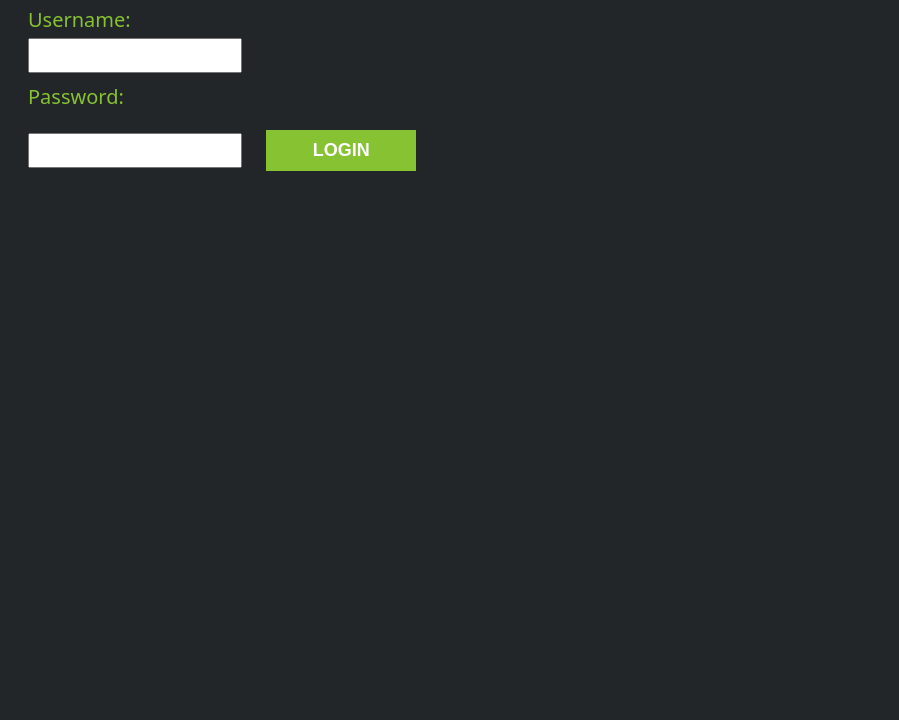
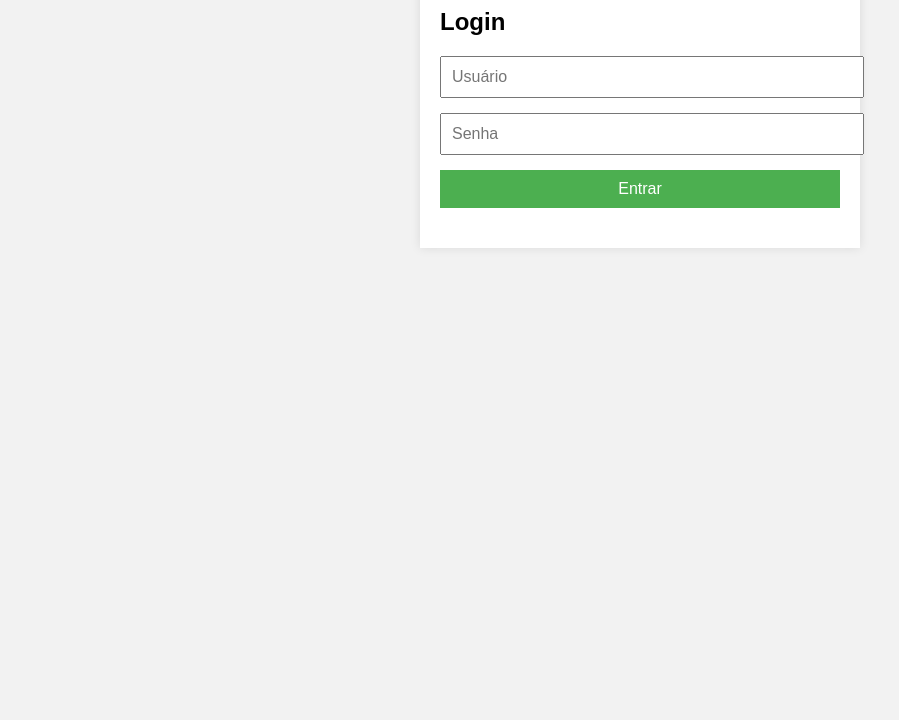
Before and after one commit to rauni-ribeiro/Project-Nimbus-Terraform-API-Gateway-Lambda-Dynamodb, a plain HTML site: page frontend/index.html in a window 1280 px wide. Shown: the part 80-800 px from the top of the page, without its empty margins (0-899 px from the left). Drawn offline with Linux system fonts and the light colour scheme.

Commit message:
fix/index.html - adding a fallback system to try to catch the correct Endpoint URL without having to destroy and redeploy

```diff
--- a/frontend/index.html
+++ b/frontend/index.html
@@ -1,95 +1,108 @@
 <!DOCTYPE html>
-<html>
+<html lang="pt-BR">
 <head>
-    <!-- forcing redeploy - this is a placeholder-->
-    <meta charset="UTF-8">
-    <title>Admin Login</title>
+  <meta charset="UTF-8" />
+  <meta name="viewport" content="width=device-width, initial-scale=1.0"/>
+  <title>Login Page</title>
   <style>
     body {
-            background-color: #222629;
-            font-family: system-ui;
+      font-family: sans-serif;
+      background-color: #f2f2f2;
+      padding: 40px;
     }
-        h1 {
-            color: #FFFFFF;
-            margin-left: 20px;
+
+    form {
+      background-color: white;
+      padding: 20px;
+      max-width: 400px;
+      margin: 0 auto;
+      box-shadow: 0 0 10px rgba(0,0,0,0.1);
     }
-        label {
-            color: #86C232;
-            font-size: 20px;
-            margin-left: 20px;
+
+    input {
       display: block;
-            margin-top: 10px;
+      width: 100%;
+      margin-bottom: 15px;
+      padding: 10px;
+      font-size: 16px;
     }
-        input {
-            font-size: 18px;
-            margin-left: 20px;
-            width: 200px;
-            padding: 5px;
-            margin-top: 5px;
-        }
+
     button {
-            background-color: #86C232;
+      padding: 10px;
+      width: 100%;
+      font-size: 16px;
+      background-color: #4CAF50;
+      color: white;
       border: none;
-            color: #FFFFFF;
-            font-size: 18px;
-            font-weight: bold;
-            margin-left: 20px;
-            margin-top: 20px;
-            width: 150px;
-            padding: 10px;
       cursor: pointer;
     }
-        #welcome {
-            color: #FFFFFF;
-            font-size: 24px;
-            margin-left: 20px;
-            margin-top: 30px;
+
+    #message {
+      margin-top: 20px;
+      font-weight: bold;
     }
   </style>
+</head>
+<body>
+  <form id="loginForm">
+    <h2>Login</h2>
+    <input type="text" id="username" placeholder="Usuário" required />
+    <input type="password" id="password" placeholder="Senha" required />
+    <button type="submit">Entrar</button>
+    <div id="message"></div>
+  </form>
+
+  <!-- Script de variáveis externas (opcional) -->
+  <script src="env.js"></script>
+
   <script>
-        const callLoginAPI = () => {
+    async function enviarLogin() {
       const username = document.getElementById("username").value;
       const password = document.getElementById("password").value;
 
-            const headers = new Headers();
-            headers.append("Content-Type", "application/json");
+      const defaultEndpoint = "https://SEU_ENDPOINT.execute-api.us-east-1.amazonaws.com/dev"; // substitua se quiser
+      const fallbackEndpoint = "https://API-ID.execute-api.us-east-1.amazonaws.com/dev"; // substitua pelo ID real
+      const endpoints = [
+        window.API_ENDPOINT || defaultEndpoint,
+        fallbackEndpoint
+      ];
 
-            const body = JSON.stringify({ username, password });
+      let response;
+      let data;
+      let success = false;
 
-            const requestOptions = {
-                method: 'POST',
-                headers: headers,
-                body: body,
-                redirect: 'follow'
-            };
+      for (let url of endpoints) {
+        try {
+          response = await fetch(url, {
+            method: "POST",
+            headers: { "Content-Type": "application/json" },
+            body: JSON.stringify({ username, password })
+          });
 
-            // Substitua essa URL pela URL do seu API Gateway
-            fetch("https://SEU_API_GATEWAY_URL/dev/login", requestOptions)
-                .then(response => response.json())
-                .then(result => {
-                    if (result.message === "Login successful!") {
-                        document.body.innerHTML = `<h1 id="welcome">Welcome, ${username}!</h1>`;
+          if (response.ok) {
+            data = await response.json();
+            success = true;
+            break;
+          }
+        } catch (error) {
+          console.warn(`Erro ao tentar ${url}:`, error);
+        }
+      }
+
+      const messageEl = document.getElementById("message");
+      if (success) {
+        messageEl.textContent = data.message || "Login bem-sucedido!";
+        messageEl.style.color = "green";
       } else {
-                        alert("Login failed. Check your credentials.");
+        messageEl.textContent = "Erro no login ou endpoint indisponível.";
+        messageEl.style.color = "red";
       }
-                })
-                .catch(error => {
-                    console.error('Error:', error);
-                    alert("An error occurred.");
+    }
+
+    document.getElementById("loginForm").addEventListener("submit", function (event) {
+      event.preventDefault();
+      enviarLogin();
     });
-        }
   </script>
-</head>
-<body>
-    <h1>Admin Login</h1>
-    <form onsubmit="event.preventDefault(); callLoginAPI();">
-        <label for="username">Username:</label>
-        <input type="text" id="username" required>
-
-        <label for="password">Password:</label>
-        <input type="password" id="password" required>
-
-        <button type="submit">LOGIN</button>
-    </form>
 </body>
 </html>
```
Lines whose indentation alone changed are shown as unchanged.
